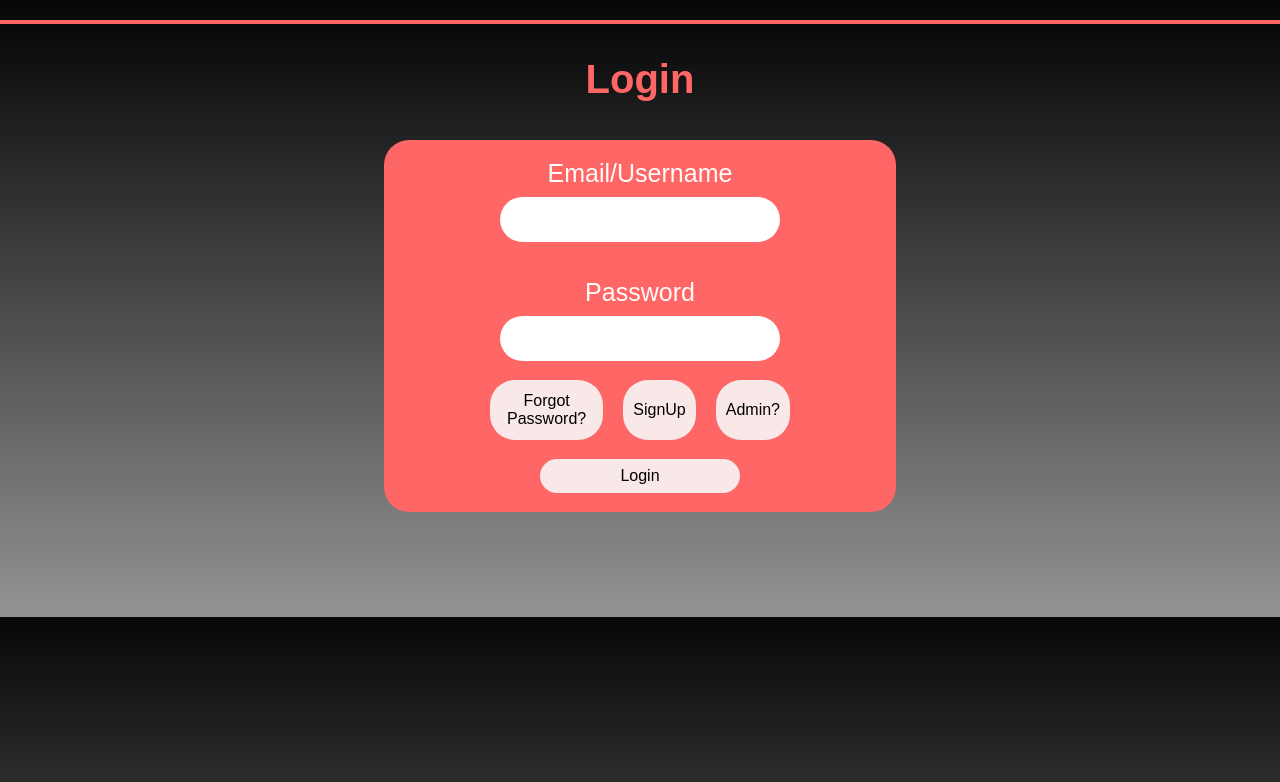
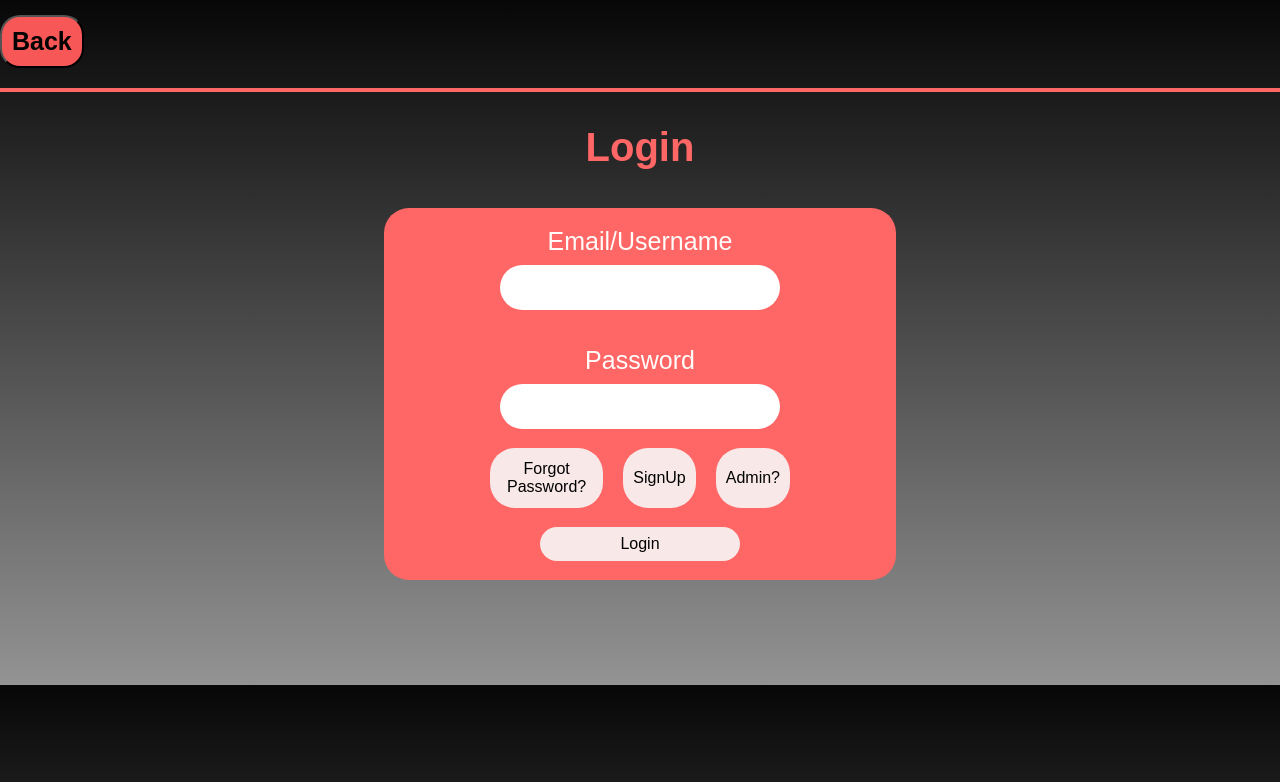
Before and after one commit to Piyush-Rajendra/Get-the-Show, a React (Create React App) app: page /Login in a window 1280 px wide. Shown: the top 782 px of the page. Built offline with nearby package versions, Linux system fonts and the light colour scheme.

Commit message:
Back button udate login

```diff
--- a/src/components/LoginRegister/Login.js
+++ b/src/components/LoginRegister/Login.js
@@ -45,6 +45,9 @@ const Login = () => {
 
     return (
     <div class = "background">
+          <Link to="/">
+            <button className="backButtonRegisterPage">Back</button>
+          </Link>
           <hr></hr>
           <h2 class="register">Login</h2>
         <div className="center">
```
